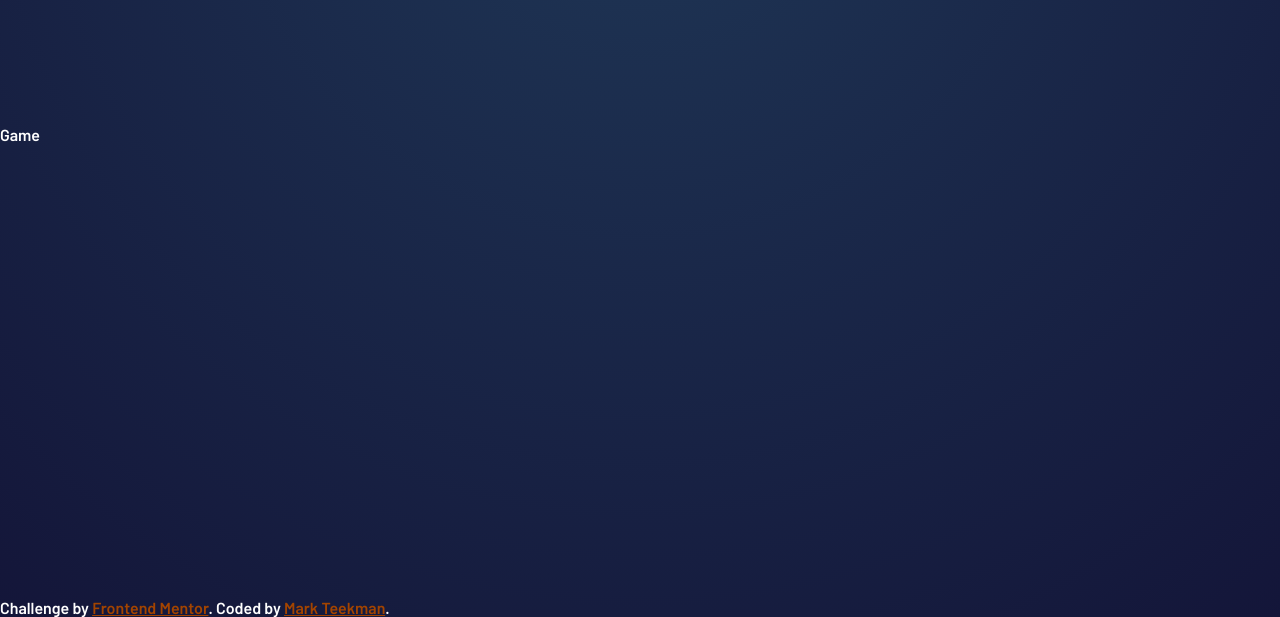
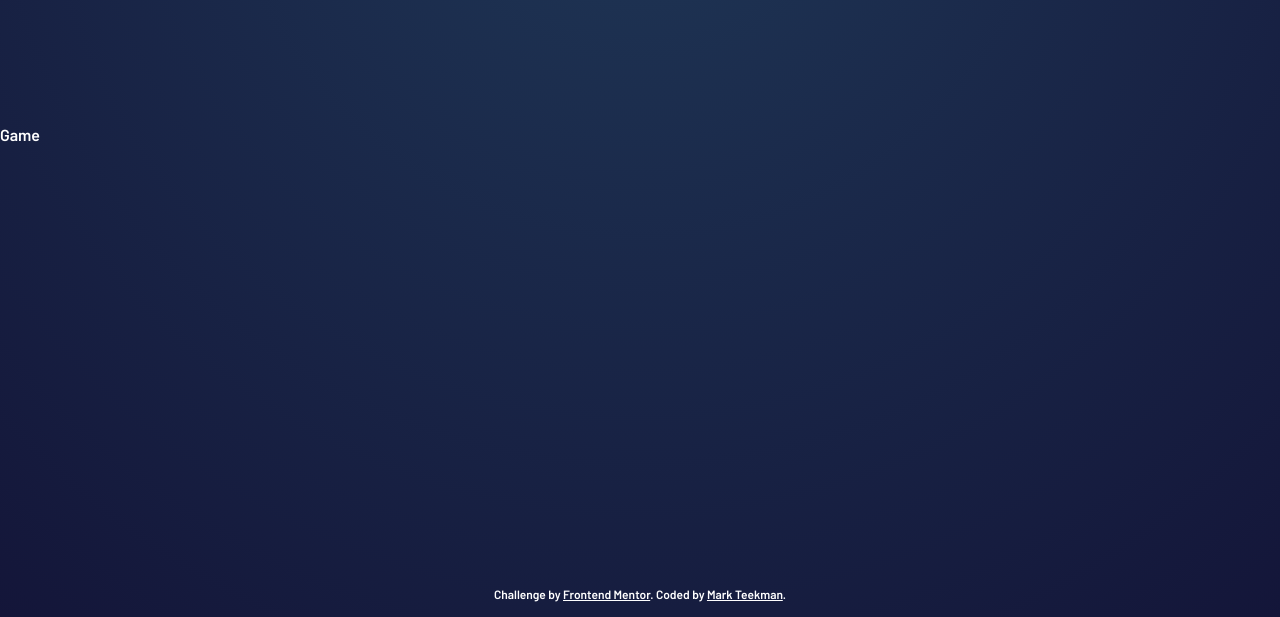
Before and after one commit to fairhopeweb/rock-paper-scissors-game, an Astro site: page / in a window 1280 px wide. Shown: the part 183-800 px from the top of the page. Built offline with nearby package versions, Linux system fonts and the light colour scheme; Astro itself is replaced by a stand-in of ours.

```diff
--- a/src/components/Footer.astro
+++ b/src/components/Footer.astro
@@ -2,3 +2,15 @@
   Challenge by <a href="https://www.frontendmentor.io?ref=challenge" target="_blank">Frontend Mentor</a>.
   Coded by <a href="https://markteekman.nl">Mark Teekman</a>.
 </footer>
+
+<style lang="scss">
+  footer {
+    font-size: 0.75rem;
+    text-align: center;
+    margin: 4rem 0 1rem;
+
+    a {
+      color: var(--neutral-100);
+    }
+  }
+</style>
```
